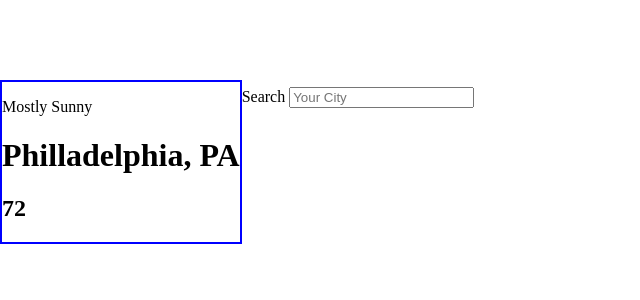
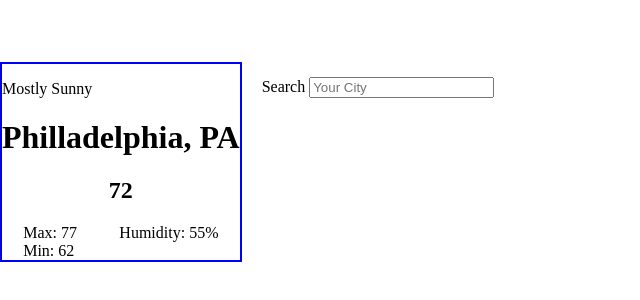
Before and after one commit to reasonaut/weather-app, a website built with webpack: page dist/index.html in a window 1280 px wide. Shown: the part 238-538 px from the top of the page, without its empty margins (0-640 px from the left). Built offline with nearby package versions, Linux system fonts and the light colour scheme; no server answers.

Commit message:
Page layout adjustments.

```diff
--- a/src/style.css
+++ b/src/style.css
@@ -13,6 +13,15 @@ html, body {
 #weather-view {
 	border: 2px solid blue;
 }
+#current-temp {
+	text-align: center;
+}
+#weather-details {
+	display: flex;
+	flex-flow: row;
+	justify-content: space-around;
+}
 #search-view {
-	height: 150px;
+	margin-left: 20px;
+	height: 170px;
 }
```
Also changed, not shown: dist/index.html.
